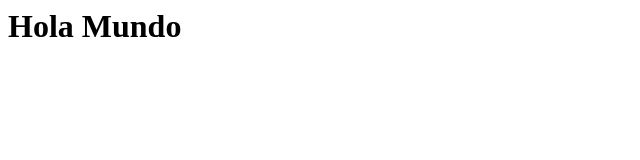
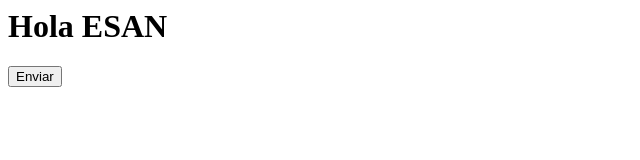
Before and after one commit to Vicar31/pruebagit202601, a plain HTML site: page index.html in a window 1280 px wide. Shown: the whole page, without its empty margins (0-640 px from the left). Drawn offline with Linux system fonts and the light colour scheme.

Commit message:
Cambio de Titulo y Nuevo Boton Enviar

```diff
--- a/index.html
+++ b/index.html
@@ -3,7 +3,9 @@
 
     </head>
     <body>
-        <h1>Hola Mundo</h1>
+        <h1>Hola ESAN</h1>
+        <button>Enviar</button>
+
     </body>
     <footer>
 
```
